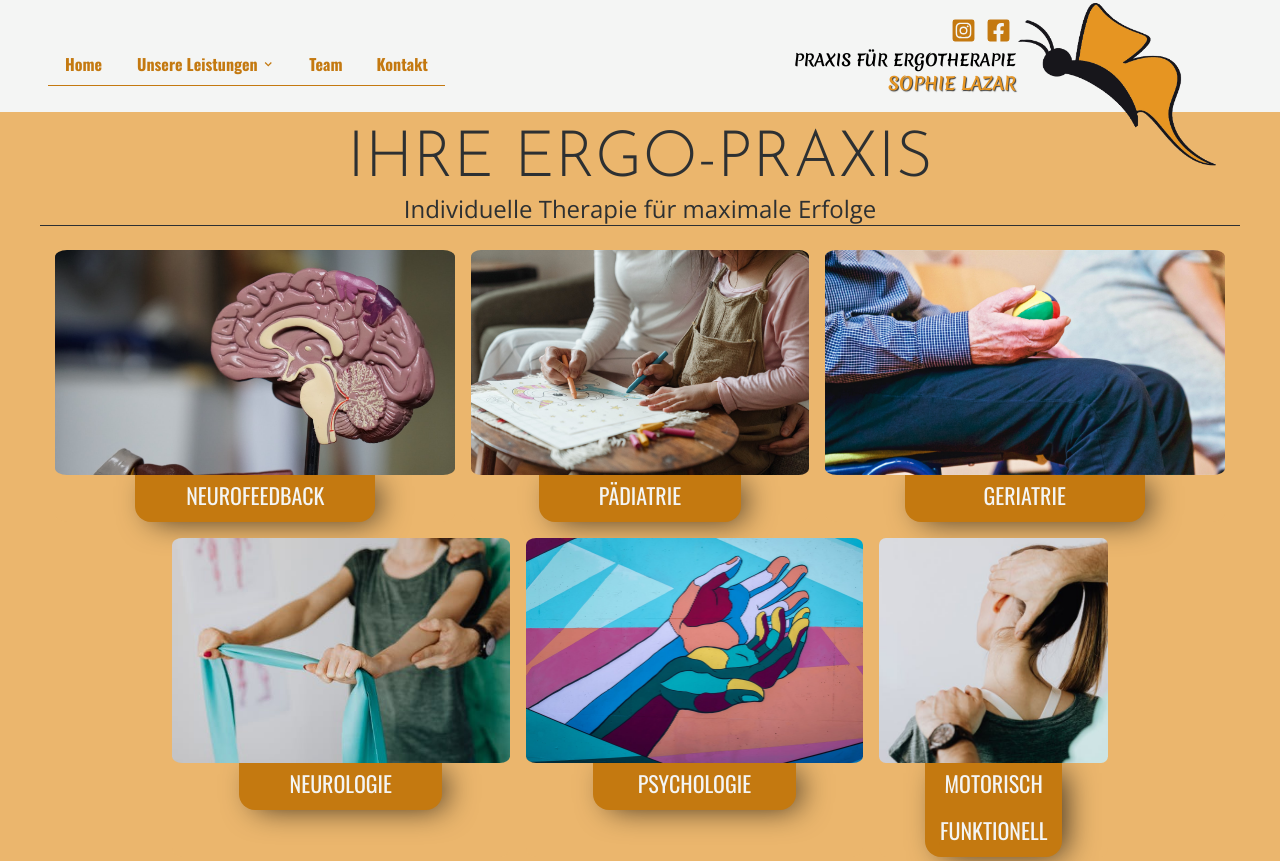
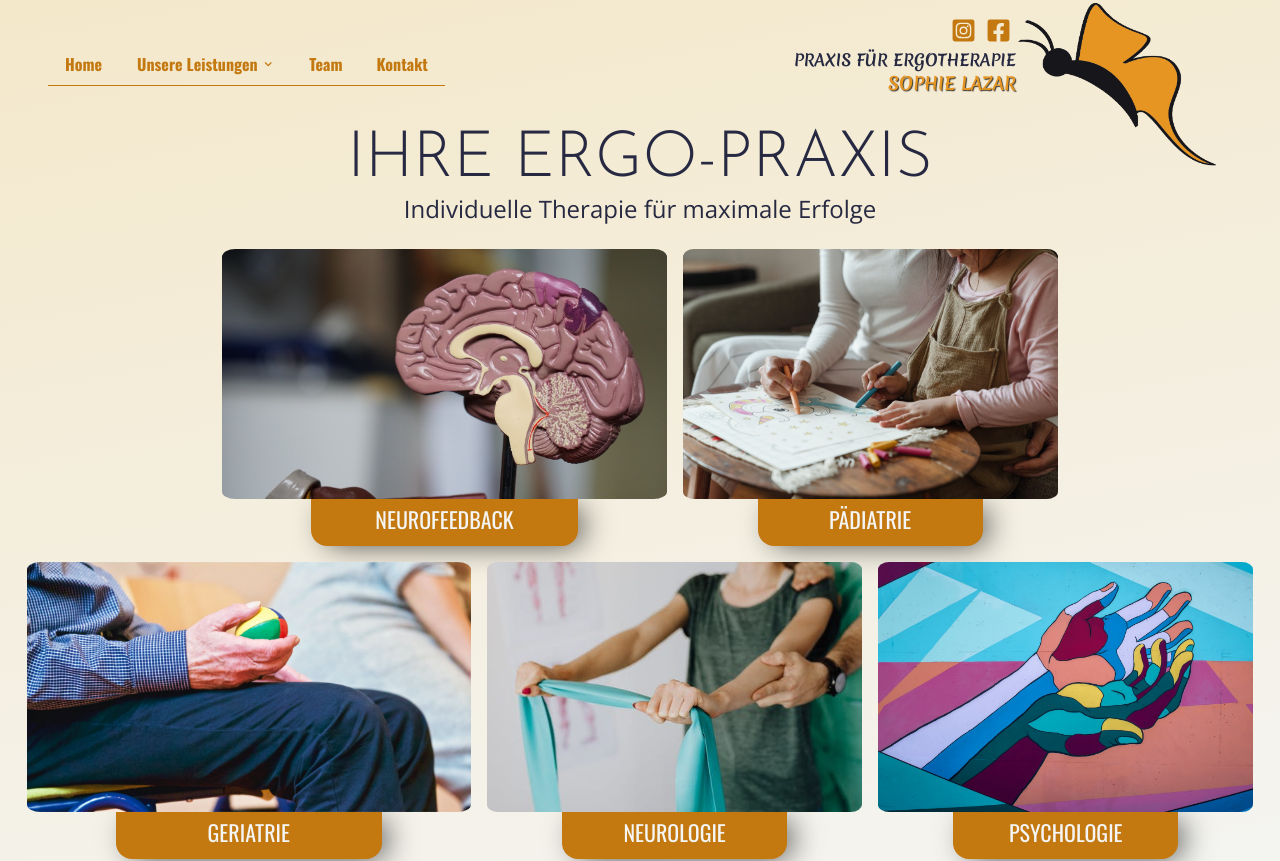
Before and after one commit to ctgagne/ergo-lazar, a Vue app: page / in a window 1280 px wide. Shown: the top 861 px of the page. Built offline with nearby package versions, Linux system fonts and the light colour scheme.

Commit message:
background gradient

```diff
--- a/src/App.vue
+++ b/src/App.vue
@@ -29,23 +29,28 @@ export default {
 
 :root {
   --light-text: #f4f5f4;
-  --dark-text: #2d3032;
-  --light-background: #ebb66d;
-  --dark-background: #2d3032;
+  --dark-text: #262941;
+  --light-background: #f3cf7a8c;
+  --dark-background: #252835;
   --primary-color: #c47910;
-  --component-color: #e2a68e;
+  --component-color: #a381968c;
 }
 
 body {
   margin: 0 auto;
   background-color: var(--light-text);
+  background-image: linear-gradient(
+    169deg,
+    var(--light-background) -40%,
+    var(--light-text) 65%,
+    var(--component-color) 95%
+  );
 }
 
 .main {
   margin: 0 auto;
   padding-top: 1rem;
   padding-bottom: 2rem;
-  background-color: var(--light-background);
   color: var(--dark-text);
 }
 
--- a/src/components/Dropdown.vue
+++ b/src/components/Dropdown.vue
@@ -79,11 +79,11 @@ export default {
 
 .sub-menu .menu-items a:hover {
   text-decoration: none;
-  background-color: #88530a;
+  background-color: #6e3b3b75;
 }
 
 .sub-menu .menu-items:hover {
-  background-color: #88530a;
+  background-color: #6e3b3b75;
 }
 
 .fade-enter-active,
--- a/src/components/Footer.vue
+++ b/src/components/Footer.vue
@@ -58,9 +58,11 @@ export default {};
 
 <style scoped>
 .footer-container {
-  margin: 2rem 1rem 0 1rem;
+  padding: 2rem 1rem 0 1rem;
+  padding-top: 1rem;
   color: var(--dark-text);
   font-family: "Oswald", sans-serif;
+  box-shadow: 0px -0.5px 7px rgba(0, 0, 0, 0.4);
 }
 .contact-info {
   display: flex;
--- a/src/components/NavBar.vue
+++ b/src/components/NavBar.vue
@@ -151,7 +151,7 @@ export default {
 #nav {
   display: flex;
   height: 3rem;
-  background-color: var(--light-text);
+  background-color: none;
   padding: 2rem 1rem;
   justify-content: space-between;
   align-items: center;
@@ -217,6 +217,7 @@ export default {
   text-align: right;
   font-family: "Merienda", cursive;
   font-weight: 700;
+  color: var(--dark-text);
 }
 
 .owner {
--- a/src/views/Home.vue
+++ b/src/views/Home.vue
@@ -1,8 +1,12 @@
 <template>
   <div class="main">
     <div class="home">
-      <h1>IHRE ERGO-PRAXIS</h1>
-      <h2>Individuelle Therapie für maximale Erfolge</h2>
+      <div class="title">
+        <h1>
+          IHRE ERGO-PRAXIS
+        </h1>
+        <h2>Individuelle Therapie für maximale Erfolge</h2>
+      </div>
       <div class="card-grid">
         <router-link class="service-card" to="/neurofeedback">
           <div class="image-card">
@@ -88,26 +92,25 @@ export default {
   font-weight: 400;
   margin-top: 0;
   margin: 0 auto;
-  max-width: 1200px;
+  max-width: 1350px;
   color: var(--dark-text);
   font-family: "Open Sans", sans-serif;
-  border-bottom: 1px solid var(--dark-background);
 }
 
 .card-grid {
   display: flex;
   flex-wrap: wrap;
-  max-width: 1300px;
+  max-width: 1600px;
   margin: 1rem auto;
   justify-content: center;
 }
 
 .service-card {
-  max-width: 400px;
-  max-height: 400px;
+  max-width: 450px;
+  max-height: 350px;
   border-radius: 3%;
-  background-color: var(--light-background);
-  color: var(--primary-color);
+  background-color: none;
+  text-decoration: none;
   box-sizing: border-box;
   object-fit: cover;
   margin: 0.5rem;
@@ -116,7 +119,7 @@ export default {
 .image-card {
   border-radius: 3%;
   overflow: hidden;
-  max-height: 225px;
+  max-height: 250px;
 }
 
 .image-text {
@@ -153,7 +156,7 @@ export default {
 
 .service-card img {
   width: 100%;
-  max-height: 225px;
+  max-height: 250px;
   object-fit: cover;
   transition: transform 400ms ease-out;
 }
@@ -161,4 +164,19 @@ export default {
 .service-card img:hover {
   transform: scale(1.15);
 }
+
+@media (max-width: 460px) {
+  .image-card {
+    max-height: 200px;
+  }
+  .image-text h3 {
+    font-size: 1.7rem;
+  }
+}
+
+@media (max-width: 320px) {
+  .image-card {
+    max-height: 150px;
+  }
+}
 </style>
```
